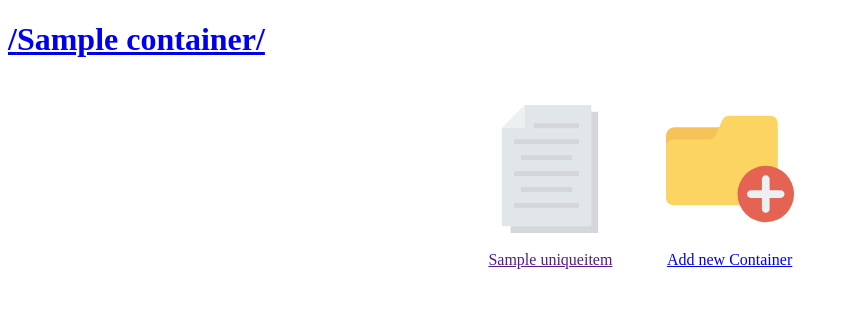
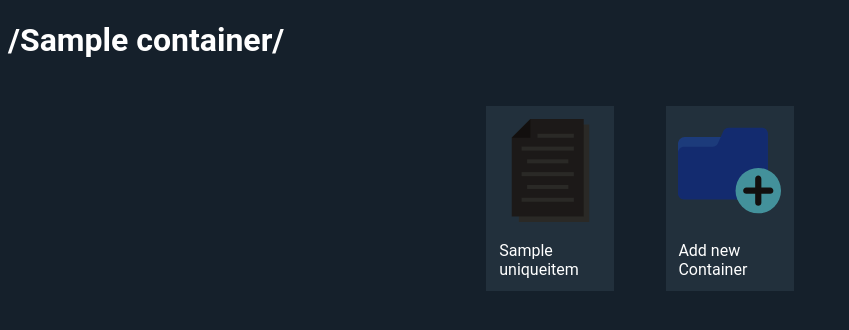
Before and after one commit to myOmikron/component-organizer, a Django app: page /browse/1/ in a window 1280 px wide. Shown: the top 330 px of the page, without its empty margins (0-849 px from the left). Run offline with Django 3.2, Linux system fonts and the light colour scheme; tables that the repository leaves empty hold one stand-in row (values such as "Sample post").

Commit message:
Added first version of dark mode

```diff
--- a/component_organizer/static/css/main.css
+++ b/component_organizer/static/css/main.css
@@ -1,4 +1,3 @@
-
 .horizontal {
     display: flex;
     flex-direction: row;
@@ -9,8 +8,26 @@
 .item-box {
     display: flex;
     flex-direction: column;
-    width: 10vw;
+    width: 8vw;
     justify-content: center;
     align-items: center;
     margin: 2vw;
+    padding: 1vw;
+    background-color: #22303c;
 }
+
+body {
+    background-color: #15202b;
+    color: #ffffff;
+    font-family: 'Roboto', sans-serif;
+}
+
+a {
+    text-decoration: None;
+    color: white;
+}
+
+img {
+    -webkit-filter: grayscale(100%) invert(100%); /* Safari 6.0 - 9.0 */
+    filter: grayscale(40%) invert(100%);
+}
```
